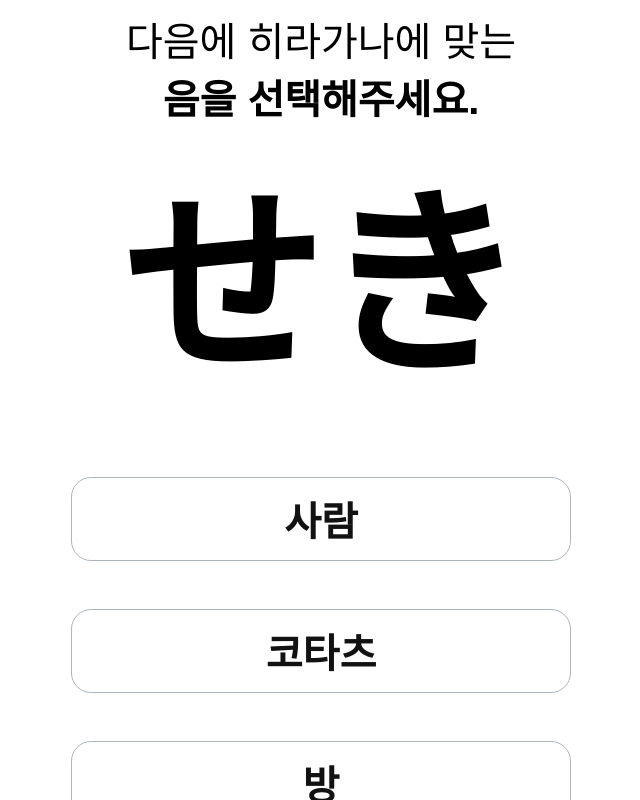
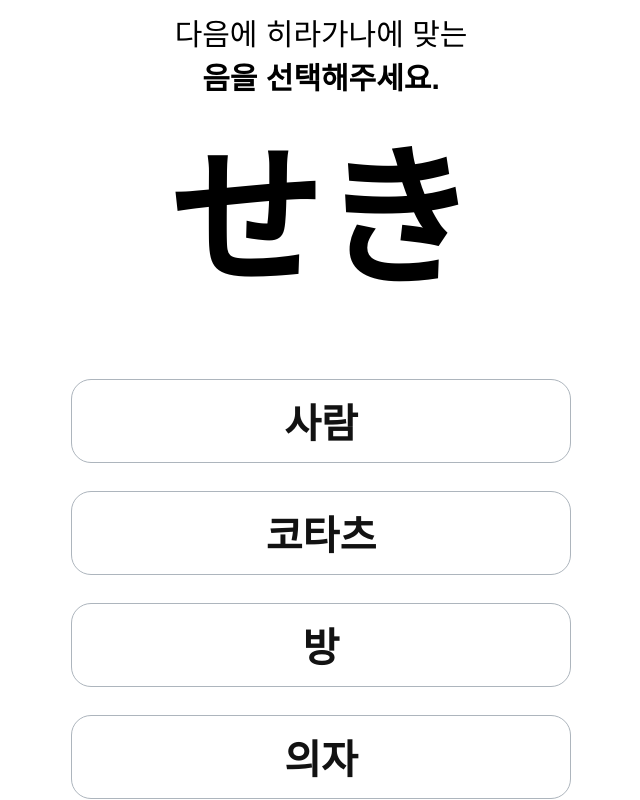
Before and after one commit to kichan05/Hiragana, a Vue app: page /question in a window 1280 px wide. Shown: the part 120-920 px from the top of the page, without its empty margins (319-959 px from the left). Built offline with nearby package versions, Linux system fonts and the light colour scheme; a web font is replaced by a local one.

Commit message:
MainPAage, QuestionPage UI

```diff
--- a/src/views/MainPage.vue
+++ b/src/views/MainPage.vue
@@ -50,7 +50,7 @@ import Header from "@/components/Header";
 export default {
     name : "MainPage",
     data(){return{
-        funText : "즐거고 재밌는",
+        funText : "즐겁고 재밌는",
         funIndex : -1, //this.funText.length,
         easterEggCount : 0,
     }},
@@ -107,7 +107,7 @@ h1 {
     background-clip: text;
     text-fill-color: transparent;
 
-  margin: 152px auto 0;
+    margin: 100px auto 0;
 
   display: inline-block;
 }
@@ -141,7 +141,7 @@ h3 {
 .button-wrap {
     width: 100%;
 
-    margin-top : 126px;
+    margin-top : 60px;
 
     display: grid;
     grid-template-columns: repeat(auto-fit, minmax(210px, auto));
--- a/src/views/QuestionHiraganePage.vue
+++ b/src/views/QuestionHiraganePage.vue
@@ -194,6 +194,14 @@ h2 {
   .options-wrap {
     gap : 24px;
   }
+
+  .options-wrap > .option {
+      font-size: 28px;
+
+      padding: 8px 0px;
+
+      border-radius: 8px;
+  }
 }
 
 </style>
--- a/src/views/QuestionPage.vue
+++ b/src/views/QuestionPage.vue
@@ -189,12 +189,16 @@ h2 {
   }
 
   .question {
-    font-size: 75px;
+    font-size: 60px;
   }
 
   .options-wrap {
     gap : 24px;
   }
+
+  .options-wrap > .option {
+      font-size: 32px;
+  }
 }
 
 </style>
--- a/src/views/QuestionWordPage.vue
+++ b/src/views/QuestionWordPage.vue
@@ -105,7 +105,7 @@ export default {
 }
 
 h2 {
-    font-size: 40px;
+    font-size: 30px;
     font-weight: 500;
 
     display: flex;
@@ -114,7 +114,7 @@ h2 {
 }
 
 .question {
-    font-size: 200px;
+    font-size: 152px;
     font-weight: bold;
 }
 
@@ -125,7 +125,7 @@ h2 {
 
     display: flex;
     flex-direction: column;
-    gap : 48px;
+    gap : 28px;
 }
 
 .options-wrap > .option {
@@ -195,6 +195,13 @@ h2 {
   .options-wrap {
     gap : 24px;
   }
+
+  .options-wrap > .option {
+      font-size: 28px;
+
+      padding: 8px 0px;
+    border-radius: 8px;
+  }
 }
 
 </style>
```
